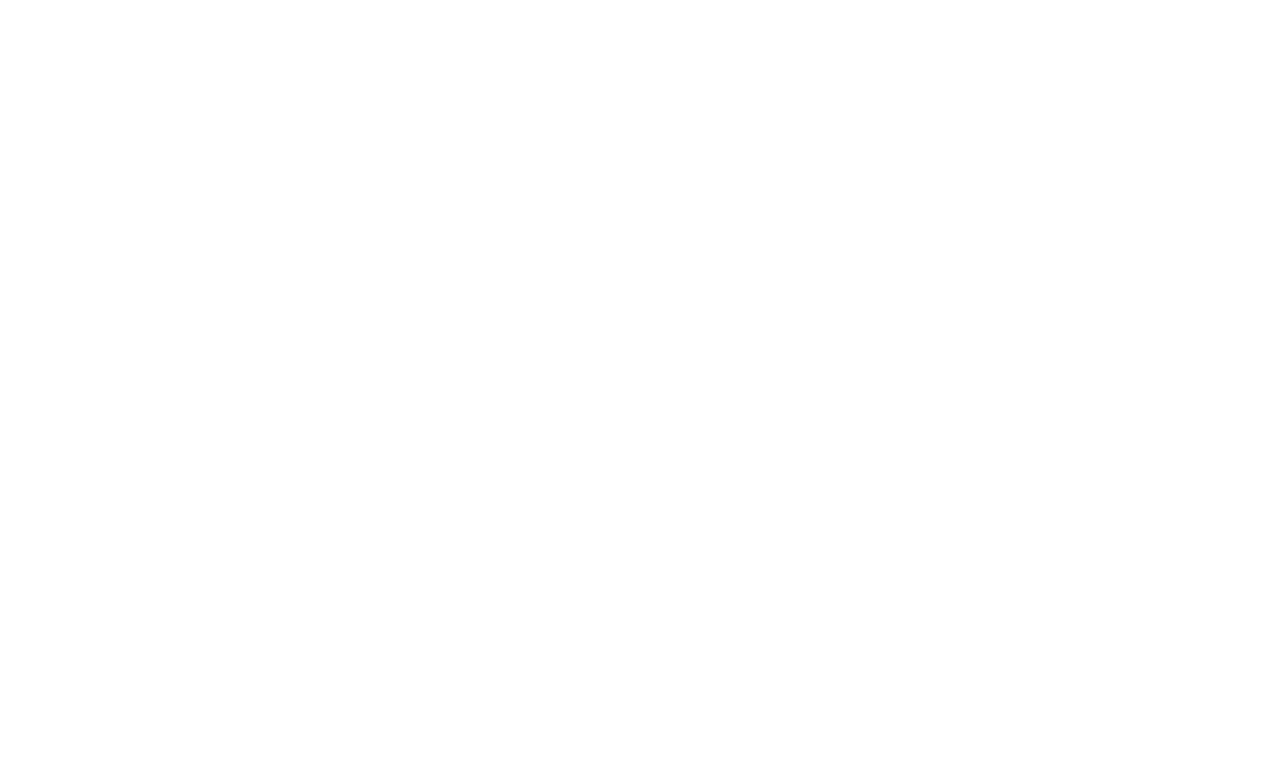
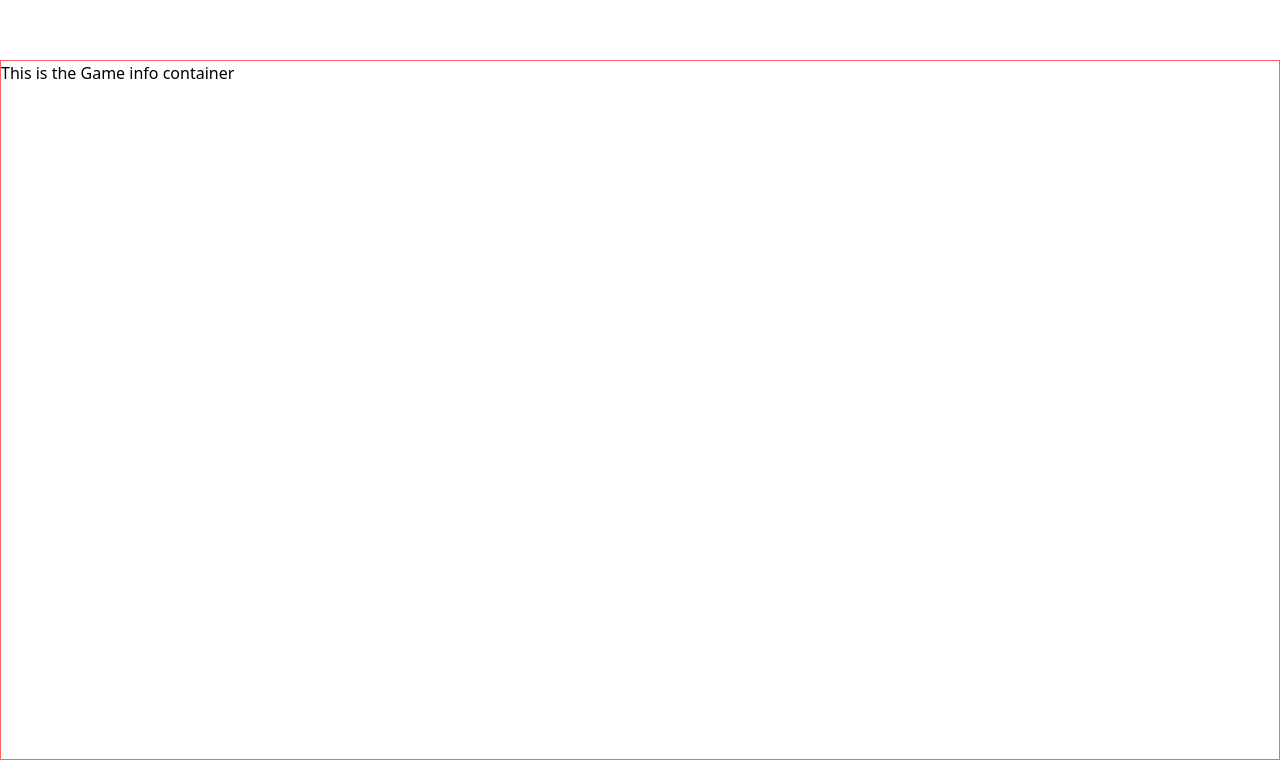
Before and after one commit to danxguerrero/PS5-UI-React, a React (Vite) app: page / in a window 1280 px wide. Shown: the part 490-1250 px from the top of the page. Before the commit the page ends 800 px from the top, so only its background shows below. Built offline with nearby package versions, Linux system fonts and the light colour scheme.

Commit message:
Created the GameInfoContainer component

```diff
--- a/src/App.jsx
+++ b/src/App.jsx
@@ -5,15 +5,17 @@
 
 import Navbar from './Navbar';
 import GameTileRow from './GameTileRow';
+import GameInfoContainer from './GameInfoContainer';
 
 function App() {
   const [count, setCount] = useState(0)
 
   return (
-    <>
+    <div className='h-screen'>
       <Navbar />
       <GameTileRow />
-    </>
+      <GameInfoContainer />
+    </div>
   )
 }
 
--- /dev/null
+++ b/src/GameInfoContainer.jsx
@@ -0,0 +1,5 @@
+const GameInfoContainer = () => {
+    return <div className="border border-red-400 h-[700px] mt-70">This is the Game info container</div>
+}
+
+export default GameInfoContainer;
```
